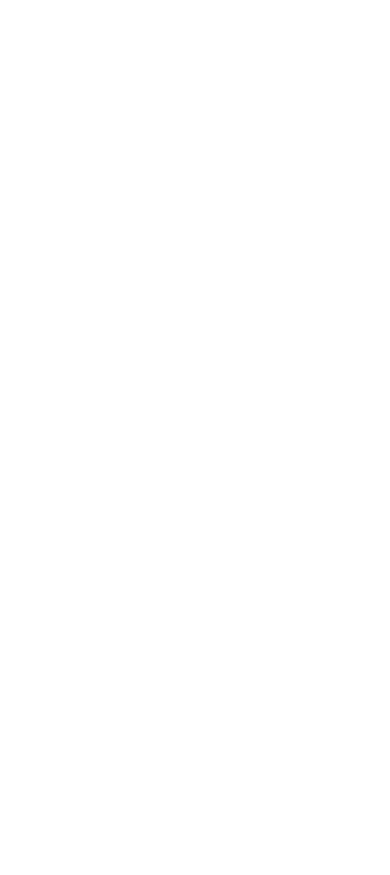
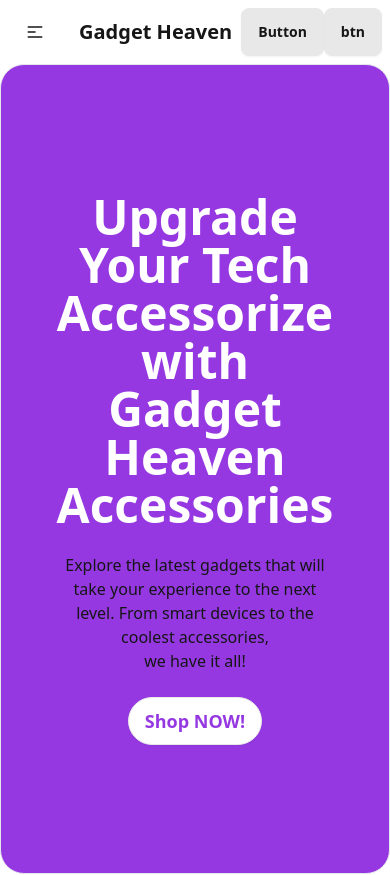
Before and after one commit to Raiyan27/Gadget-ecommerce-site, a React (Vite) app: page / in a window 390 px wide. Shown: the top 875 px of the page. Before the commit the page ends 844 px from the top, so only its background shows below. Built offline with nearby package versions, Linux system fonts and the light colour scheme.

Commit message:
daisyUI added

```diff
--- a/src/App.jsx
+++ b/src/App.jsx
@@ -1,7 +1,13 @@
 import "./App.css";
-
+import Header from "./components/Header";
+import Banner from "./components/Banner";
 function App() {
-  return <></>;
+  return (
+    <>
+      <Header />
+      <Banner />
+    </>
+  );
 }
 
 export default App;
--- /dev/null
+++ b/src/components/Banner.jsx
@@ -0,0 +1,30 @@
+import React from "react";
+import Header from "./Header";
+const Banner = () => {
+  return (
+    <>
+      <div className="flex items-center justify-center border bg-[#9538E2] container mx-auto rounded-3xl p-32 relative">
+        <div className=" text-center">
+          <div className="max-w-5xl">
+            <h1 className="text-5xl font-bold text-base-100">
+              Upgrade Your Tech Accessorize with Gadget Heaven Accessories
+            </h1>
+            <p className="py-6">
+              Explore the latest gadgets that will take your experience to the
+              next level. From smart devices to the coolest accessories,
+              <br /> we have it all!
+            </p>
+            <button className="btn bg-white text-[#9538E2] text-lg rounded-full">
+              Shop NOW!
+            </button>
+          </div>
+        </div>
+      </div>
+      <div className="top-20 p-10">
+        <img src="./banner.jpg" alt="" />
+      </div>
+    </>
+  );
+};
+
+export default Banner;
--- /dev/null
+++ b/src/components/Header.jsx
@@ -0,0 +1,59 @@
+import React from "react";
+
+const Header = () => {
+  return (
+    <div className="navbar bg-base-100 container mx-auto">
+      <div className="navbar-start">
+        <div className="dropdown">
+          <div tabIndex={0} role="button" className="btn btn-ghost lg:hidden">
+            <svg
+              xmlns="http://www.w3.org/2000/svg"
+              className="h-5 w-5"
+              fill="none"
+              viewBox="0 0 24 24"
+              stroke="currentColor"
+            >
+              <path
+                strokeLinecap="round"
+                strokeLinejoin="round"
+                strokeWidth="2"
+                d="M4 6h16M4 12h8m-8 6h16"
+              />
+            </svg>
+          </div>
+          <ul
+            tabIndex={0}
+            className="menu menu-sm dropdown-content bg-base-100 rounded-box z-[1] mt-3 w-52 p-2 shadow"
+          >
+            <li>
+              <a>Item 1</a>
+            </li>
+            <li>
+              <a>Item 3</a>
+            </li>
+          </ul>
+        </div>
+        <a className="btn btn-ghost text-xl">Gadget Heaven</a>
+      </div>
+      <div className="navbar-center hidden lg:flex">
+        <ul className="menu menu-horizontal px-1">
+          <li>
+            <a>Home</a>
+          </li>
+          <li>
+            <a>Statistics</a>
+          </li>
+          <li>
+            <a>Dashboard</a>
+          </li>
+        </ul>
+      </div>
+      <div className="navbar-end">
+        <a className="btn">Button</a>
+        <button className="btn">btn</button>
+      </div>
+    </div>
+  );
+};
+
+export default Header;
--- a/tailwind.config.js
+++ b/tailwind.config.js
@@ -1,8 +1,16 @@
-/** @type {import('tailwindcss').Config} */
-export default {
+module.exports = {
   content: ["./index.html", "./src/**/*.{js,ts,jsx,tsx}"],
   theme: {
     extend: {},
   },
-  plugins: [],
+  plugins: [require("daisyui")],
+  daisyui: {
+    themes: [
+      {
+        mytheme: {
+          "base-100": "#ffffff",
+        },
+      },
+    ],
+  },
 };
```
